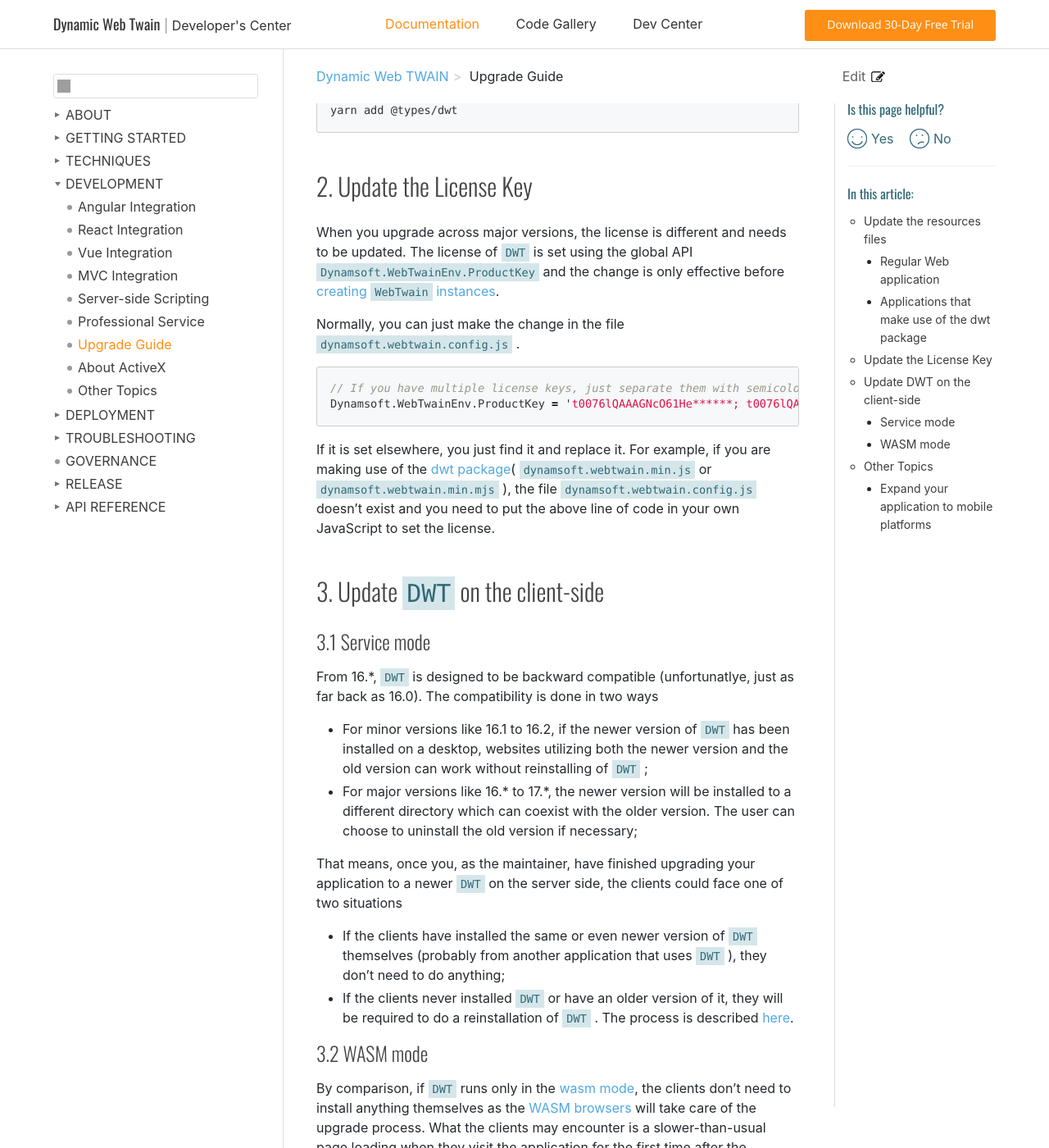
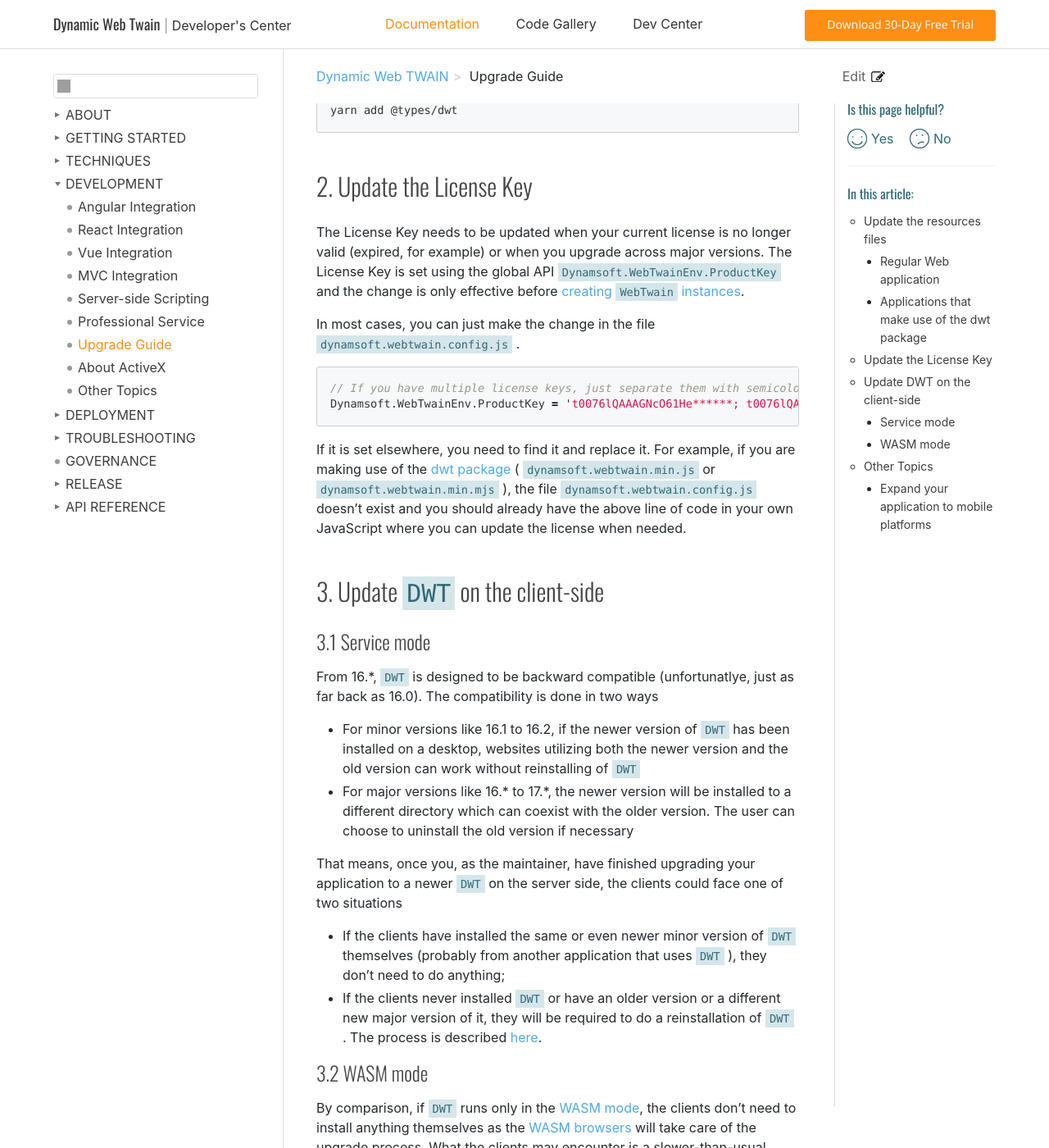
Before and after one commit to ztyyLV/web-twain-docs, a Jekyll site: the page built from indepth/development/upgrade.md, in a window 1280 px wide and 1400 px high, scrolled down 1805 px. Shown: the whole window at 82% size. Built offline with Jekyll 4.4.1, drawn with Linux system fonts in a browser that asks for light colours; comment, search, counter and statistics services are not loaded; some of the changed text lies outside the part shown; grey boxes are pictures that could not be loaded.

Commit message:
reviewing 034

````diff
--- a/indepth/development/upgrade.md
+++ b/indepth/development/upgrade.md
@@ -70,16 +70,16 @@ yarn add @types/dwt
 
 ## Update the License Key
 
-When you upgrade across major versions, the license is different and needs to be updated. The license of `DWT` is set using the global API `Dynamsoft.WebTwainEnv.ProductKey` and the change is only effective before [creating `WebTwain` instances]({{site.indepth}}features/initialize.html#creating-the-webtwain-instance).
+The License Key needs to be updated when your current license is no longer valid (expired, for example) or when you upgrade across major versions. The License Key is set using the global API `Dynamsoft.WebTwainEnv.ProductKey` and the change is only effective before [creating `WebTwain` instances]({{site.indepth}}features/initialize.html#creating-the-webtwain-instance).
 
-Normally, you can just make the change in the file `dynamsoft.webtwain.config.js` .
+In most cases, you can just make the change in the file `dynamsoft.webtwain.config.js` .
 
 ``` javascript
 // If you have multiple license keys, just separate them with semicolons.
 Dynamsoft.WebTwainEnv.ProductKey = 't0076lQAAAGNcO61He******; t0076lQAAAGNcO61He******';
 ```
 
-If it is set elsewhere, you just find it and replace it. For example, if you are making use of the [dwt package](https://www.npmjs.com/package/dwt)( `dynamsoft.webtwain.min.js` or `dynamsoft.webtwain.min.mjs` ), the file `dynamsoft.webtwain.config.js` doesn't exist and you need to put the above line of code in your own JavaScript to set the license.
+If it is set elsewhere, you need to find it and replace it. For example, if you are making use of the [dwt package](https://www.npmjs.com/package/dwt) ( `dynamsoft.webtwain.min.js` or `dynamsoft.webtwain.min.mjs` ), the file `dynamsoft.webtwain.config.js` doesn't exist and you should already have the above line of code in your own JavaScript where you can update the license when needed.
 
 ## Update `DWT` on the client-side
 
@@ -87,17 +87,17 @@ If it is set elsewhere, you just find it and replace it. For example, if you are
 
 From 16.*, `DWT` is designed to be backward compatible (unfortunatlye, just as far back as 16.0). The compatibility is done in two ways
 
-* For minor versions like 16.1 to 16.2, if the newer version of `DWT` has been installed on a desktop, websites utilizing both the newer version and the old version can work without reinstalling of `DWT` ;
-* For major versions like 16.* to 17.*, the newer version will be installed to a different directory which can coexist with the older version. The user can choose to uninstall the old version if necessary;
+* For minor versions like 16.1 to 16.2, if the newer version of `DWT` has been installed on a desktop, websites utilizing both the newer version and the old version can work without reinstalling of `DWT`
+* For major versions like 16.* to 17.*, the newer version will be installed to a different directory which can coexist with the older version. The user can choose to uninstall the old version if necessary
 
 That means, once you, as the maintainer, have finished upgrading your application to a newer `DWT` on the server side, the clients could face one of two situations
 
-* If the clients have installed the same or even newer version of `DWT` themselves (probably from another application that uses `DWT` ), they don't need to do anything;
-* If the clients never installed `DWT` or have an older version of it, they will be required to do a reinstallation of `DWT` . The process is described [here]({{site.indepth}}deployment/service.html#how-to-install-dwt).
+* If the clients have installed the same or even newer minor version of `DWT` themselves (probably from another application that uses `DWT` ), they don't need to do anything;
+* If the clients never installed `DWT` or have an older version or a different new major version of it, they will be required to do a reinstallation of `DWT` . The process is described [here]({{site.indepth}}deployment/service.html#how-to-install-dwt).
 
 ### WASM mode
 
-By comparison, if `DWT` runs only in the [wasm mode]({{site.indepth}}features/initialize.html#wasm-mode), the clients don't need to install anything themselves as the [WASM browsers]({{site.getstarted}}platform.html#wasm-browsers) will take care of the upgrade process. What the clients may encounter is a slower-than-usual page loading when they visit the application for the first time after the upgrade.
+By comparison, if `DWT` runs only in the [WASM mode]({{site.indepth}}features/initialize.html#wasm-mode), the clients don't need to install anything themselves as the [WASM browsers]({{site.getstarted}}platform.html#wasm-browsers) will take care of the upgrade process. What the clients may encounter is a slower-than-usual page loading when they visit the application for the first time after the upgrade.
 
 Once upgraded, the old WASM files will continue to exist in the browser as cached data until it's purged by the browser or by the user.
 
@@ -105,16 +105,42 @@ Once upgraded, the old WASM files will continue to exist in the browser as cache
 
 ### Expand your application to mobile platforms
 
-If you are upgrading to version 16 for mobile functionality (basically, `DWT` in [wasm mode]({{site.indepth}}features/initialize.html#wasm-mode)), there are some considerations to be made. As mobile support is one of the newest offerings from Dynamsoft, not all of the old `DWT` features are fully available at present. That said, we are constantly working on increasing the mobile supported feature set, so we recommend reviewing our **[release notes]({{site.info}}releases/released.html)**, and if you have any doubts, contact [Dynamsoft Support]({{site.about}}getsupport.html).
+If you are upgrading to version 16 for mobile functionality (basically, `DWT` in [wasm mode]({{site.indepth}}features/initialize.html#wasm-mode)), there are some considerations to be made. As mobile support is one of the newest offerings from Dynamsoft, not all of the old `DWT` features are fully available at present. That said, we are constantly working on increasing the mobile supported feature set, so we recommend reviewing our [release notes]({{site.info}}schedule/released.html), and if you have any doubts, contact [Dynamsoft Support]({{site.about}}getsupport.html).
 
 As an example for how some existing `DWT` features will work on [mobile platforms]({{site.getstarted}}platform.html#browsers-on-mobile-devices), see below:
 
-* **Scanning**: this will become either capturing from mobile cameras or [capturing from a Windows machine]({{site.indepth}}features/input.html#how-to-enable-remote-scan) in the LAN;
-* **Loading**: this will be either loading or capturing;
-* **Saving**: this will become an in-browser downloading operation as mentioned [here]({{site.indepth}}features/output.html#save-as-a-download);
-* **Editing**: similar to existing desktop functionality but the performance is not as good;
-* **Uploading**: similiar to existing desktop browser functionality but is limited to only one API [ `HTTPUpload()` ]({{site.info}}api/WebTwain_IO.html#httpupload);
-* **Viewing**: Identical to current desktop browser functionality;
-* **Barcode reading**: Identical to current desktop browser functionality;
-* **PDF Handling**: Identical to current desktop browser functionality;
-* **OCR**: client-side support is to be added in a later version;
+#### Scanning
+
+This will become either capturing from mobile cameras or [capturing from a Remote Windows machine]({{site.indepth}}features/input.html#how-to-enable-remote-scan) in the LAN.
+
+#### Loading
+
+This will be either loading or capturing.
+
+#### Saving
+
+This will become an in-browser downloading operation as mentioned [here]({{site.indepth}}features/output.html#save-as-a-download).
+
+#### Editing
+
+Similar to existing desktop functionality but the performance is not as good.
+
+#### Uploading
+
+Similiar to existing desktop browser functionality but is limited to only one API [ `HTTPUpload()` ]({{site.info}}api/WebTwain_IO.html#httpupload).
+
+#### Viewing
+
+Identical to current desktop browser functionality.
+
+#### Barcode reading
+
+Identical to current desktop browser functionality.
+
+#### PDF Handling
+
+Similar to current desktop browser functionality but the rasterizing feature depends on embeded fonts in the PDF file whereas the on desktop, the system fonts can also be used.
+
+#### OCR
+
+Client-side support is to be added in a later version.
````
